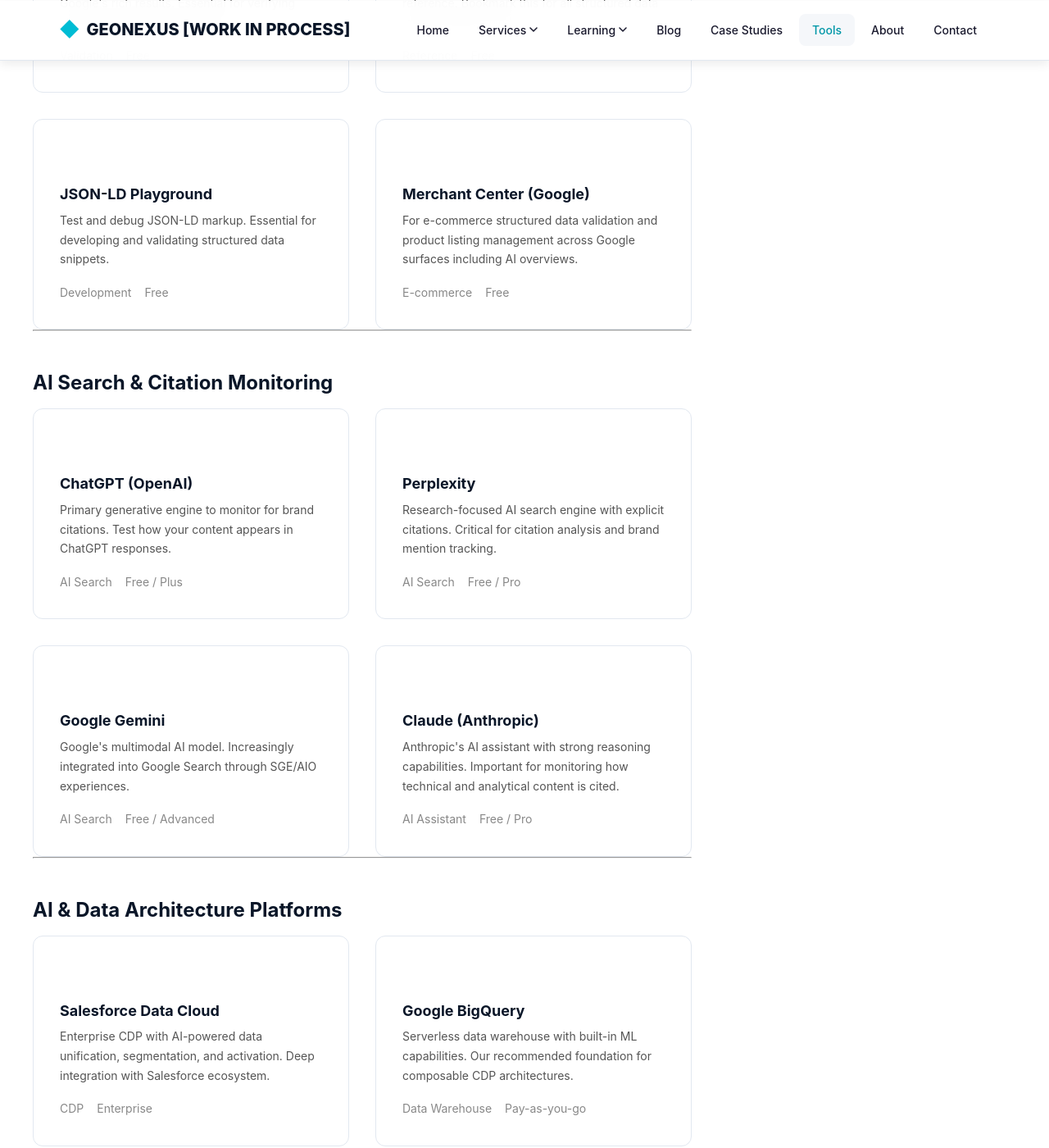
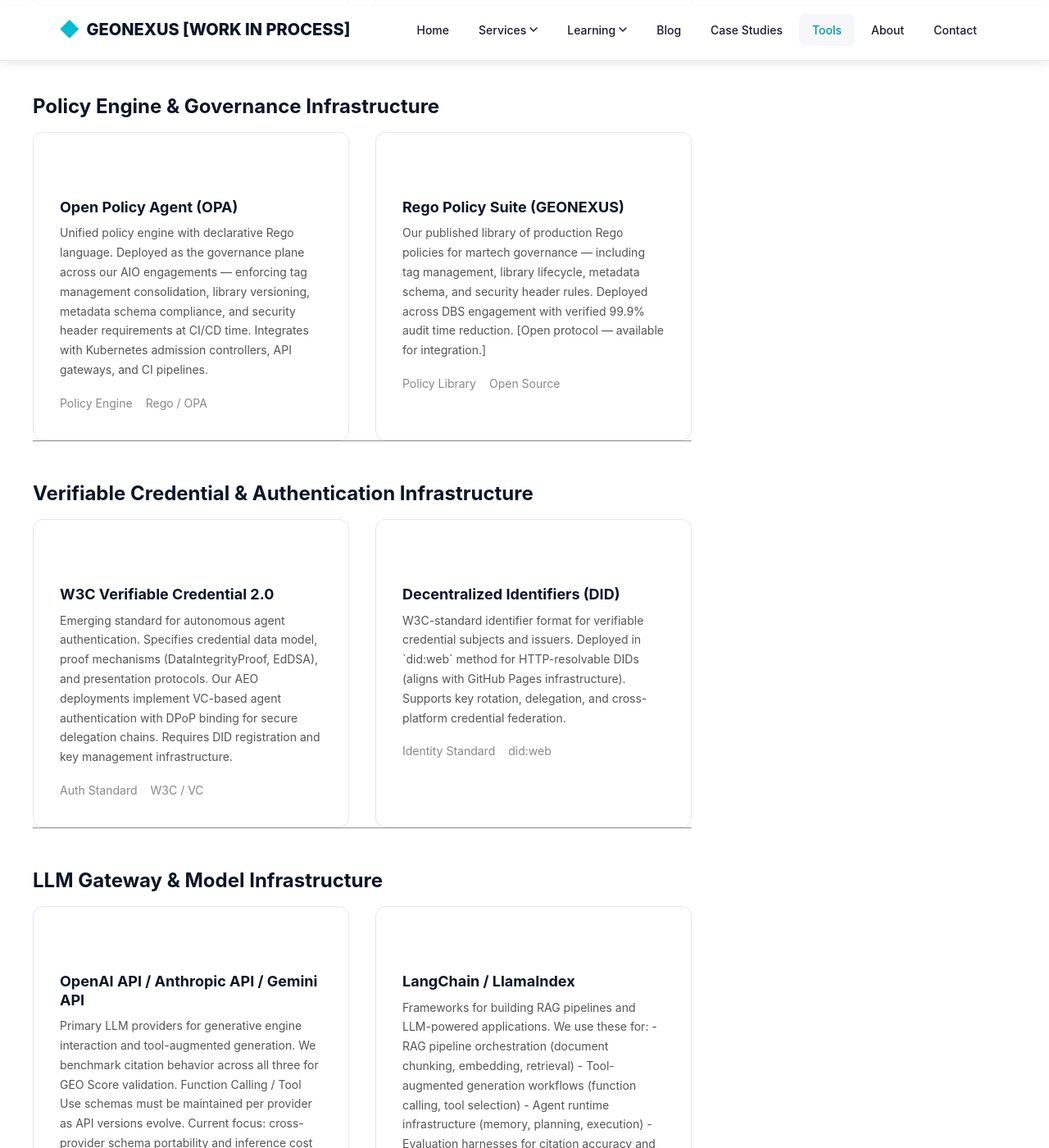
Before and after one commit to mengliang10/GEO, a Jekyll site: the page built from tools/index.md, in a window 1280 px wide and 1400 px high, scrolled down 1509 px. Shown: the whole window at 82% size. Built offline with Jekyll 4.4.1, drawn with Linux system fonts in a browser that asks for light colours; some of the changed text lies outside the part shown.

Commit message:
Upgrade tools and contact pages: research lab tone, protocol infrastructure references, engagement framework tiers

```diff
--- a/tools/index.md
+++ b/tools/index.md
@@ -1,52 +1,52 @@
 ---
-title: "AI Tools Directory"
-subtitle: "Curated tools and platforms for GEO, AEO, and AIO implementation."
+title: "Protocol & Infrastructure Registry — v0.1.0"
+subtitle: "Curated instrumentation, platforms, and frameworks for GEO, AEO, and AIO engineering deployments."
 sidebar: true
 ---
 
-## The GEO/AEO/AIO Tool Ecosystem
+## Tool Ecosystem Reference
 
-Optimizing for the AI era requires a sophisticated toolset spanning data architecture, content optimization, AI integration, and governance. Below is our curated directory of tools we work with and recommend — categorized by capability.
+The GEO/AEO/AIO engineering stack spans graph databases, vector indexes, verifiable credential infrastructure, policy engines, LLM gateways, and data plane components. Below is our curated registry — categorized by architectural layer — of tools we spec, benchmark, and deploy in production engagements.
 
 ---
 
-### Knowledge Graphs & Databases
+### Knowledge Graph & Vector Infrastructure
 
 <div class="tools-grid">
 
 <div class="tool-card">
 <h3>ArcadeDB</h3>
-<p>High-performance multi-model graph database supporting SQL, openCypher, and Gremlin. Our preferred database for enterprise knowledge graphs due to its vector search capabilities and ACID compliance.</p>
+<p>Multi-model graph database supporting SQL, openCypher, and Gremlin. Deployed as the core graph engine in our knowledge graph analysis pipeline. Features 384-dim HNSW vector indexes for semantic similarity search, ACID compliance, and automated deadlock recovery via configurable retry decorators. Benchmarked at 8ms p99 query latency on 115K-node production graphs.</p>
 <div class="tool-meta">
 <span>Graph Database</span>
-<span>Free / Enterprise</span>
+<span>Multi-Model</span>
 </div>
 </div>
 
 <div class="tool-card">
 <h3>Neo4j</h3>
-<p>The most established graph database ecosystem. Excellent community support, rich visualization tools (Neo4j Bloom), and mature query language (Cypher).</p>
+<p>Established property graph database with Cypher query language. Mature ecosystem with Bloom visualization, APOC procedure library, and GraphQL integration. Preferred for organizations with existing Neo4j investments or requiring rich visualization tooling.</p>
 <div class="tool-meta">
 <span>Graph Database</span>
-<span>Free / Enterprise</span>
+<span>Cypher / Gremlin</span>
 </div>
 </div>
 
 <div class="tool-card">
-<h3>Amazon Neptune</h3>
-<p>Fully managed graph database service from AWS. Supports both property graph (Gremlin/openCypher) and RDF (SPARQL) models.</p>
+<h3>Pinecone / Weaviate / Milvus</h3>
+<p>Vector databases for semantic search and LLM memory infrastructure. Critical for RAG pipeline embedding storage and retrieval. We evaluate based on: query latency (p99), index build time (per 100K vectors), filtering performance, and multi-tenancy support. Current recommended stack: Pinecone for production, Milvus for self-hosted deployments.</p>
 <div class="tool-meta">
-<span>Managed Graph DB</span>
-<span>AWS</span>
+<span>Vector Database</span>
+<span>Cosine / Euclidean</span>
 </div>
 </div>
 
 <div class="tool-card">
 <h3>Ontotext GraphDB</h3>
-<p>Semantic graph database with strong RDF and SPARQL support. Excellent for organizations with existing linked data initiatives.</p>
+<p>Semantic graph database with RDF 1.2 and SPARQL 1.2 support. Strong for organizations with existing linked data initiatives, W3C standards compliance, and SHACL shape validation requirements. Supports inferred reasoning via OWL 2 RL rulesets.</p>
 <div class="tool-meta">
 <span>Semantic Graph DB</span>
-<span>Free / Enterprise</span>
+<span>RDF / SPARQL</span>
 </div>
 </div>
 
@@ -54,43 +54,25 @@
 
 ---
 
-### Structured Data & Schema.org Tools
+### Policy Engine & Governance Infrastructure
 
 <div class="tools-grid">
 
 <div class="tool-card">
-<h3>Google Rich Results Test</h3>
-<p>Test and validate your Schema.org markup for Google's rich results. Essential for verifying structured data implementation.</p>
+<h3>Open Policy Agent (OPA)</h3>
+<p>Unified policy engine with declarative Rego language. Deployed as the governance plane across our AIO engagements — enforcing tag management consolidation, library versioning, metadata schema compliance, and security header requirements at CI/CD time. Integrates with Kubernetes admission controllers, API gateways, and CI pipelines.</p>
 <div class="tool-meta">
-<span>Validation</span>
-<span>Free</span>
+<span>Policy Engine</span>
+<span>Rego / OPA</span>
 </div>
 </div>
 
 <div class="tool-card">
-<h3>Schema.org Full Hierarchy</h3>
-<p>The complete Schema.org vocabulary reference. Bookmark this for all structured data implementation work.</p>
+<h3>Rego Policy Suite (GEONEXUS)</h3>
+<p>Our published library of production Rego policies for martech governance — including tag management, library lifecycle, metadata schema, and security header rules. Deployed across DBS engagement with verified 99.9% audit time reduction. [Open protocol — available for integration.]</p>
 <div class="tool-meta">
-<span>Reference</span>
-<span>Free</span>
-</div>
-</div>
-
-<div class="tool-card">
-<h3>JSON-LD Playground</h3>
-<p>Test and debug JSON-LD markup. Essential for developing and validating structured data snippets.</p>
-<div class="tool-meta">
-<span>Development</span>
-<span>Free</span>
-</div>
-</div>
-
-<div class="tool-card">
-<h3>Merchant Center (Google)</h3>
-<p>For e-commerce structured data validation and product listing management across Google surfaces including AI overviews.</p>
-<div class="tool-meta">
-<span>E-commerce</span>
-<span>Free</span>
+<span>Policy Library</span>
+<span>Open Source</span>
 </div>
 </div>
 
@@ -98,43 +80,25 @@
 
 ---
 
-### AI Search & Citation Monitoring
+### Verifiable Credential & Authentication Infrastructure
 
 <div class="tools-grid">
 
 <div class="tool-card">
-<h3>ChatGPT (OpenAI)</h3>
-<p>Primary generative engine to monitor for brand citations. Test how your content appears in ChatGPT responses.</p>
+<h3>W3C Verifiable Credential 2.0</h3>
+<p>Emerging standard for autonomous agent authentication. Specifies credential data model, proof mechanisms (DataIntegrityProof, EdDSA), and presentation protocols. Our AEO deployments implement VC-based agent authentication with DPoP binding for secure delegation chains. Requires DID registration and key management infrastructure.</p>
 <div class="tool-meta">
-<span>AI Search</span>
-<span>Free / Plus</span>
+<span>Auth Standard</span>
+<span>W3C / VC</span>
 </div>
 </div>
 
 <div class="tool-card">
-<h3>Perplexity</h3>
-<p>Research-focused AI search engine with explicit citations. Critical for citation analysis and brand mention tracking.</p>
+<h3>Decentralized Identifiers (DID)</h3>
+<p>W3C-standard identifier format for verifiable credential subjects and issuers. Deployed in `did:web` method for HTTP-resolvable DIDs (aligns with GitHub Pages infrastructure). Supports key rotation, delegation, and cross-platform credential federation.</p>
 <div class="tool-meta">
-<span>AI Search</span>
-<span>Free / Pro</span>
-</div>
-</div>
-
-<div class="tool-card">
-<h3>Google Gemini</h3>
-<p>Google's multimodal AI model. Increasingly integrated into Google Search through SGE/AIO experiences.</p>
-<div class="tool-meta">
-<span>AI Search</span>
-<span>Free / Advanced</span>
-</div>
-</div>
-
-<div class="tool-card">
-<h3>Claude (Anthropic)</h3>
-<p>Anthropic's AI assistant with strong reasoning capabilities. Important for monitoring how technical and analytical content is cited.</p>
-<div class="tool-meta">
-<span>AI Assistant</span>
-<span>Free / Pro</span>
+<span>Identity Standard</span>
+<span>did:web</span>
 </div>
 </div>
 
@@ -142,43 +106,38 @@
 
 ---
 
-### AI & Data Architecture Platforms
+### LLM Gateway & Model Infrastructure
 
 <div class="tools-grid">
 
 <div class="tool-card">
-<h3>Salesforce Data Cloud</h3>
-<p>Enterprise CDP with AI-powered data unification, segmentation, and activation. Deep integration with Salesforce ecosystem.</p>
+<h3>OpenAI API / Anthropic API / Gemini API</h3>
+<p>Primary LLM providers for generative engine interaction and tool-augmented generation. We benchmark citation behavior across all three for GEO Score validation. Function Calling / Tool Use schemas must be maintained per provider as API versions evolve. Current focus: cross-provider schema portability and inference cost optimization.</p>
 <div class="tool-meta">
-<span>CDP</span>
-<span>Enterprise</span>
+<span>LLM API</span>
+<span>Token-based</span>
 </div>
 </div>
 
 <div class="tool-card">
-<h3>Google BigQuery</h3>
-<p>Serverless data warehouse with built-in ML capabilities. Our recommended foundation for composable CDP architectures.</p>
+<h3>LangChain / LlamaIndex</h3>
+<p>Frameworks for building RAG pipelines and LLM-powered applications. We use these for:
+- RAG pipeline orchestration (document chunking, embedding, retrieval)
+- Tool-augmented generation workflows (function calling, tool selection)
+- Agent runtime infrastructure (memory, planning, execution)
+- Evaluation harnesses for citation accuracy and retrieval precision</p>
 <div class="tool-meta">
-<span>Data Warehouse</span>
-<span>Pay-as-you-go</span>
+<span>AI Framework</span>
+<span>Python / TS</span>
 </div>
 </div>
 
 <div class="tool-card">
-<h3>Hightouch</h3>
-<p>Reverse ETL platform that syncs warehouse data to operational tools. Essential for composable CDP architectures.</p>
+<h3>Hugging Face Sentence-Transformers</h3>
+<p>Reference implementation for dense passage retrieval (DPR) embedding generation. Used in our GEO Score validation pipeline to measure query-document embedding similarity (cosine) and semantic manifold density. Deployed with `all-MiniLM-L6-v2` for general domains, `BAAI/bge-large-en-v1.5` for technical content.</p>
 <div class="tool-meta">
-<span>Reverse ETL</span>
-<span>Free / Enterprise</span>
-</div>
-</div>
-
-<div class="tool-card">
-<h3>Vertex AI (Google Cloud)</h3>
-<p>End-to-end ML platform for building, deploying, and managing AI models. Used for predictive analytics, NLP, and custom AI solutions.</p>
-<div class="tool-meta">
-<span>AI Platform</span>
-<span>Pay-as-you-go</span>
+<span>Embedding Model</span>
+<span>768-dim / 1024-dim</span>
 </div>
 </div>
 
@@ -186,43 +145,34 @@
 
 ---
 
-### Content & SEO Platforms
+### Data Plane & Warehousing Infrastructure
 
 <div class="tools-grid">
 
 <div class="tool-card">
-<h3>Pagefind</h3>
-<p>Static search library that runs entirely client-side. No server infrastructure required. Ideal for documentation and content-heavy sites.</p>
+<h3>Google BigQuery</h3>
+<p>Serverless data warehouse deployed as the compute engine in our warehouse-native CDP architecture. Features: columnar storage, automatic scaling, on-demand pricing, BigQuery ML for in-warehouse model training. Benchmarked: 5-second query latency on 100M-row customer event tables with appropriate clustering.</p>
 <div class="tool-meta">
-<span>Search</span>
-<span>Free</span>
+<span>Data Warehouse</span>
+<span>Serverless</span>
 </div>
 </div>
 
 <div class="tool-card">
-<h3>Contentful / Strapi</h3>
-<p>Headless CMS platforms that enable API-first content delivery — essential for AEO readiness and omnichannel content distribution.</p>
+<h3>dbt (Data Build Tool)</h3>
+<p>Transformation framework for warehouse-native data pipelines. Our standard for CDP data modeling: staging → intermediate → mart layers with incremental model strategies. Supports testing, documentation generation, and CI/CD integration for data quality enforcement.</p>
 <div class="tool-meta">
-<span>CMS</span>
-<span>Free / Enterprise</span>
+<span>Data Transformation</span>
+<span>SQL / Jinja</span>
 </div>
 </div>
 
 <div class="tool-card">
-<h3>Ahrefs / Semrush</h3>
-<p>SEO platforms expanding into GEO capabilities. Use for keyword research, competitor analysis, and content gap identification.</p>
+<h3>Hightouch / Census</h3>
+<p>Reverse ETL platforms for syncing warehouse data to operational tools. Deployed in our composable CDP architecture — replacing traditional CDP data duplication with warehouse-native segment activation. Supports: Braze, Salesforce MC, HubSpot, Google Ads, Facebook Ads.</p>
 <div class="tool-meta">
-<span>SEO/GEO</span>
-<span>Paid</span>
-</div>
-</div>
-
-<div class="tool-card">
-<h3>Akamai / Cloudflare</h3>
-<p>CDN and edge computing platforms. Critical for page speed optimization, global content delivery, and API acceleration.</p>
-<div class="tool-meta">
-<span>CDN / Edge</span>
-<span>Pay-as-you-go</span>
+<span>Reverse ETL</span>
+<span>Warehouse Sync</span>
 </div>
 </div>
 
@@ -230,43 +180,25 @@
 
 ---
 
-### AI Agents & Automation
+### CI/CD & Deployment Infrastructure
 
 <div class="tools-grid">
 
 <div class="tool-card">
-<h3>Salesforce Agentforce</h3>
-<p>AI agent platform for building autonomous customer service and commerce agents. Used in our Cubby 2.0 recommendation for Ascott.</p>
+<h3>GitHub Actions</h3>
+<p>CI/CD platform for automated site deployment and governance pipeline execution. Our standard deployment: Jekyll build → OPA policy evaluation → Page deploy. Workflow executes governance checks (tag management, library versioning, metadata compliance) before deployment gates.</p>
 <div class="tool-meta">
-<span>AI Agents</span>
-<span>Enterprise</span>
+<span>CI/CD</span>
+<span>GitHub</span>
 </div>
 </div>
 
 <div class="tool-card">
-<h3>LangChain</h3>
-<p>Framework for developing LLM-powered applications. Essential for building custom AI agents and RAG (Retrieval-Augmented Generation) systems.</p>
+<h3>Pagefind</h3>
+<p>Static search library — zero server dependencies, client-side indexing and querying. Deployed in our documentation and content infrastructure for AI-accessible full-text search. Generates a static search index at build time that supports faceted filtering and multilingual tokenization.</p>
 <div class="tool-meta">
-<span>AI Framework</span>
-<span>Free</span>
-</div>
-</div>
-
-<div class="tool-card">
-<h3>Pinecone / Weaviate</h3>
-<p>Vector databases for semantic search and LLM memory. Critical for RAG architectures and AI-powered content retrieval.</p>
-<div class="tool-meta">
-<span>Vector Database</span>
-<span>Free / Enterprise</span>
-</div>
-</div>
-
-<div class="tool-card">
-<h3>Braze / Iterable</h3>
-<p>Cross-channel customer engagement platforms with AI-powered orchestration, personalization, and lifecycle automation.</p>
-<div class="tool-meta">
-<span>Engagement</span>
-<span>Enterprise</span>
+<span>Static Search</span>
+<span>Client-Side</span>
 </div>
 </div>
 
@@ -274,4 +206,32 @@
 
 ---
 
-*This directory is continuously updated as the GEO/AEO/AIO tool ecosystem evolves. [Contact us](/contact/) for personalized tool recommendations based on your specific stack and objectives.*
+### Monitoring & Observability
+
+<div class="tools-grid">
+
+<div class="tool-card">
+<h3>Citation Monitoring (Perplexity / ChatGPT / Gemini / Claude)</h3>
+<p>Primary generative engines for GEO Score monitoring. We deploy automated pipelines that query each engine with topic-specific probes and analyze citation patterns — tracking brand mention frequency, citation position, sentiment, and source attribution accuracy.</p>
+<div class="tool-meta">
+<span>Monitoring</span>
+<span>Multi-Engine</span>
+</div>
+</div>
+
+<div class="tool-card">
+<h3>Custom GEO Score Pipeline</h3>
+<p>Internal tooling for continuous GEO Score measurement. Evaluates entity density, JSON-LD completeness, semantic manifold position, and citation graph centrality against defined benchmarks. Outputs per-document score with improvement recommendations. [Internal — not yet published.]</p>
+<div class="tool-meta">
+<span>Analytics</span>
+<span>Internal</span>
+</div>
+</div>
+
+</div>
+
+---
+
+*This registry is continuously updated as the GEO/AEO/AIO tool ecosystem evolves. v0.1.0 — Last updated: June 2026.*
+
+<a href="/contact/" class="btn btn-primary" style="margin-top: var(--space-xl);">Research Collaboration →</a>
```
Also changed, not shown: contact.md (+46 -37 lines).
